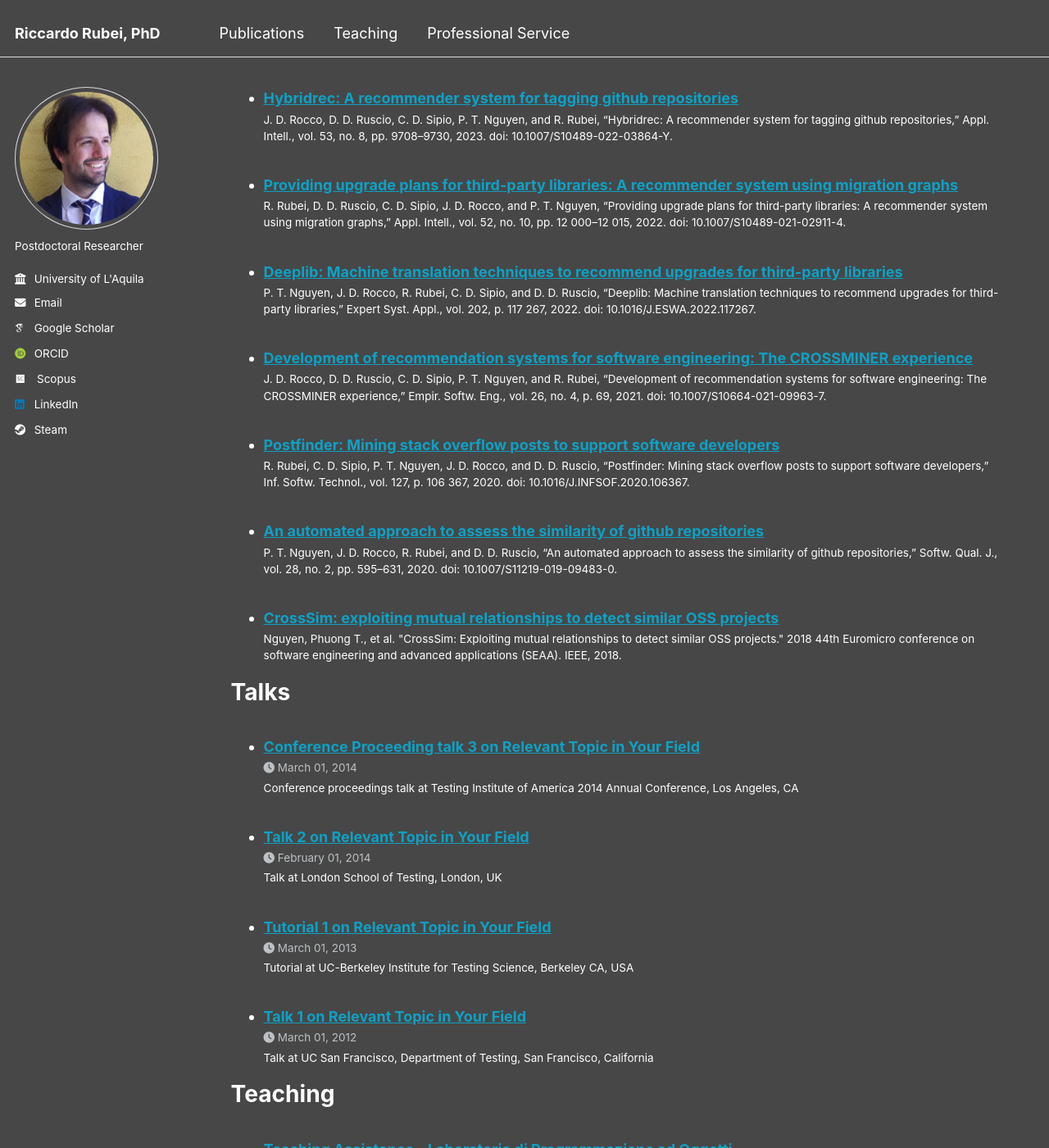
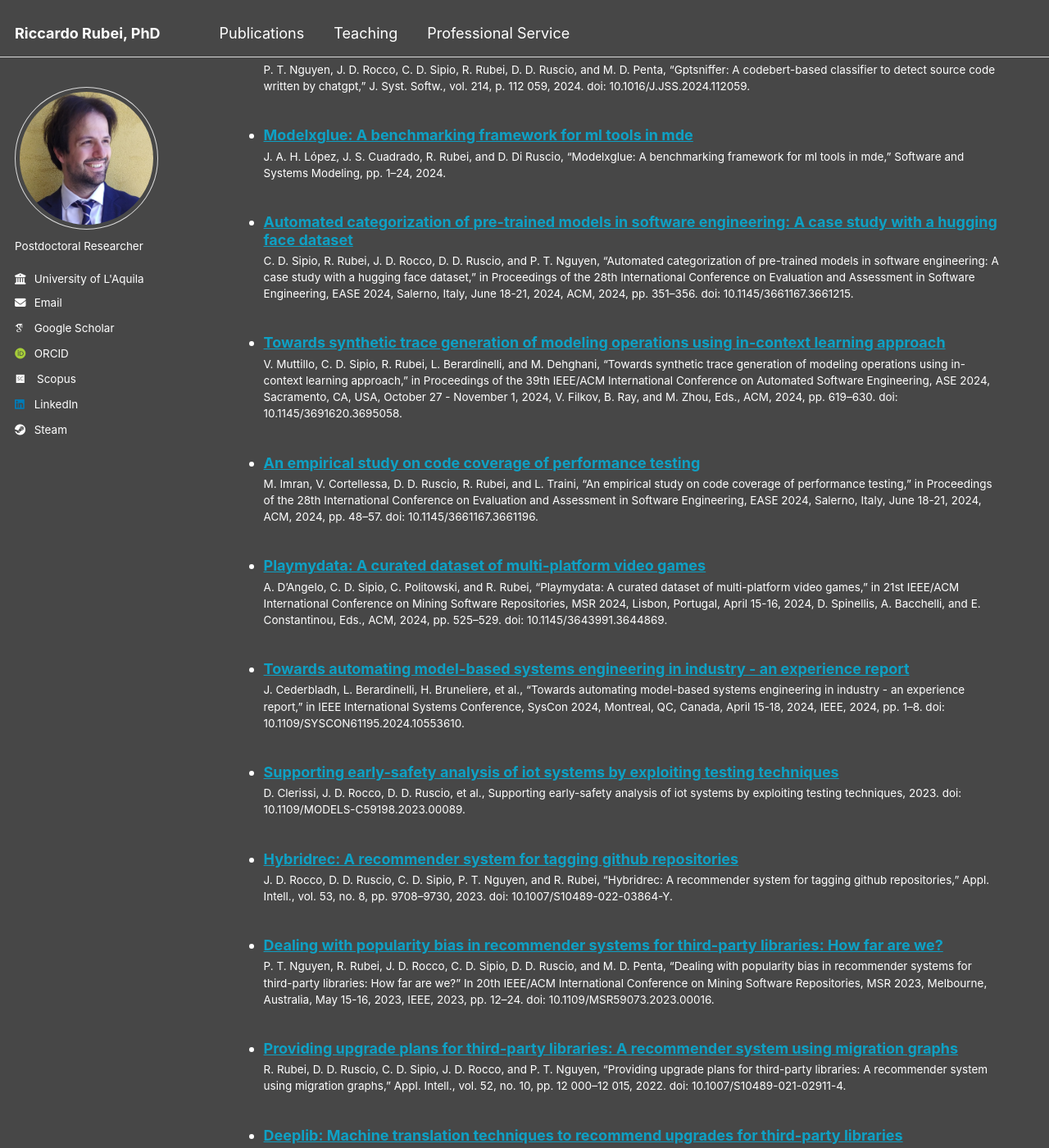
Before and after one commit to riccardoRubei/riccardoRubei.github.io, a Jekyll site: the page built from _pages/cv.md, in a window 1280 px wide and 1400 px high, scrolled down 1868 px. Shown: the whole window at 82% size. Built offline with Jekyll 4.4.1, drawn with Linux system fonts in a browser that asks for light colours; some web fonts are replaced; some of the changed text lies outside the part shown.

Commit message:
updates publications

```diff
--- /dev/null
+++ b/_publications/C_2020_1.md
@@ -0,0 +1,11 @@
+---
+title: "Topfilter: An approach to recommend relevant github topics"
+collection: publications
+category: conferences
+permalink: /publication/C_2020_1
+excerpt: 'This paper introduces TopFilter, an approach to recommend relevant GitHub topics.'
+date: 2020-01-01
+venue: "ESEM ’20: ACM / IEEE International Symposium on Empirical Software Engineering and Measurement"
+paperurl: 'https://riccardorubei.github.io/files/C_2020_1.pdf'
+citation: 'J. D. Rocco, D. D. Ruscio, C. D. Sipio, P. T. Nguyen, and R. Rubei, “Topfilter: An approach to recommend relevant github topics,” in ESEM ’20: ACM / IEEE International Symposium on Empirical Software Engineering and Measurement, Bari, Italy, October 5-7, 2020, M. T. Baldassarre, F. Lanubile, M. Kalinowski, and F. Sarro, Eds., ACM, 2020, 21:1–21:11. doi: 10.1145/3382494.3410690.'
+---
--- /dev/null
+++ b/_publications/C_2020_2.md
@@ -0,0 +1,11 @@
+---
+title: "A multinomial naive bayesian (MNB) network to automatically recommend topics for github repositories"
+collection: publications
+category: conferences
+permalink: /publication/C_2020_2
+excerpt: 'This paper proposes a Multinomial Naive Bayesian (MNB) network to automatically recommend topics for GitHub repositories.'
+date: 2020-01-01
+venue: "EASE ’20: Evaluation and Assessment in Software Engineering"
+paperurl: 'https://riccardorubei.github.io/files/C_2020_2.pdf'
+citation: 'C. D. Sipio, R. Rubei, D. D. Ruscio, and P. T. Nguyen, “A multinomial naive bayesian (MNB) network to automatically recommend topics for github repositories,” in EASE ’20: Evaluation and Assessment in Software Engineering, Trondheim, Norway, April 15-17, 2020, J. Li, L. Jaccheri, T. Dingsøyr, and R. Chitchyan, Eds., ACM, 2020, pp. 71–80. doi: 10.1145/3383219.3383227.'
+---
--- /dev/null
+++ b/_publications/C_2021_1.md
@@ -0,0 +1,11 @@
+---
+title: "Recommending third-party library updates with LSTM neural networks"
+collection: publications
+category: conferences
+permalink: /publication/C_2021_1
+excerpt: 'This paper explores recommending third-party library updates using LSTM neural networks.'
+date: 2021-01-01
+venue: "Proceedings of the 11th Italian Information Retrieval Workshop 2021"
+paperurl: 'https://riccardorubei.github.io/files/C_2021_1.pdf'
+citation: 'P. T. Nguyen, J. D. Rocco, R. Rubei, and D. D. Ruscio, “Recommending third-party library updates with LSTM neural networks,” in Proceedings of the 11th Italian Information Retrieval Workshop 2021, Bari, Italy, September 13-15, 2021, V. W. Anelli, T. D. Noia, N. Ferro, and F. Narducci, Eds., ser. CEUR Workshop Proceedings, vol. 2947, CEUR-WS.org, 2021. url: https://ceur-ws.org/Vol-2947/paper7.pdf.'
+---
--- /dev/null
+++ b/_publications/C_2022_1.md
@@ -0,0 +1,11 @@
+---
+title: "Machine learning methods for model classification: A comparative study"
+collection: publications
+category: conferences
+permalink: /publication/C_2022_1
+excerpt: 'This paper provides a comparative study of machine learning methods for model classification.'
+date: 2022-01-01
+venue: "Proceedings of the 25th International Conference on Model Driven Engineering Languages and Systems, MODELS 2022"
+paperurl: 'https://riccardorubei.github.io/files/C_2022_1.pdf'
+citation: 'J. A. H. López, R. Rubei, J. S. Cuadrado, and D. D. Ruscio, “Machine learning methods for model classification: A comparative study,” in Proceedings of the 25th International Conference on Model Driven Engineering Languages and Systems, MODELS 2022, Montreal, Quebec, Canada, October 23-28, 2022, E. Syriani, H. A. Sahraoui, N. Bencomo, and M. Wimmer, Eds., ACM, 2022, pp. 165–175. doi: 10.1145/3550355.3552461.'
+---
--- /dev/null
+++ b/_publications/C_2022_2.md
@@ -0,0 +1,11 @@
+---
+title: "Endowing third-party libraries recommender systems with explicit user feedback mechanisms"
+collection: publications
+category: conferences
+permalink: /publication/C_2022_2
+excerpt: 'This paper explores explicit user feedback mechanisms for third-party libraries recommender systems.'
+date: 2022-01-01
+venue: "IEEE International Conference on Software Analysis, Evolution and Reengineering, SANER 2022"
+paperurl: 'https://riccardorubei.github.io/files/C_2022_2.pdf'
+citation: 'R. Rubei, C. D. Sipio, J. D. Rocco, D. D. Ruscio, and P. T. Nguyen, “Endowing third-party libraries recommender systems with explicit user feedback mechanisms,” in IEEE International Conference on Software Analysis, Evolution and Reengineering, SANER 2022, Honolulu, HI, USA, March 15-18, 2022, IEEE, 2022, pp. 817–821. doi: 10.1109/SANER53432.2022.00099.'
+---
--- /dev/null
+++ b/_publications/C_2023_1.md
@@ -0,0 +1,11 @@
+---
+title: "Dealing with popularity bias in recommender systems for third-party libraries: How far are we?"
+collection: publications
+category: conferences
+permalink: /publication/C_2023_1
+excerpt: 'This paper investigates popularity bias in recommender systems for third-party libraries.'
+date: 2023-01-01
+venue: "20th IEEE/ACM International Conference on Mining Software Repositories, MSR 2023"
+paperurl: 'https://riccardorubei.github.io/files/C_2023_1.pdf'
+citation: 'P. T. Nguyen, R. Rubei, J. D. Rocco, C. D. Sipio, D. D. Ruscio, and M. D. Penta, “Dealing with popularity bias in recommender systems for third-party libraries: How far are we?” In 20th IEEE/ACM International Conference on Mining Software Repositories, MSR 2023, Melbourne, Australia, May 15-16, 2023, IEEE, 2023, pp. 12–24. doi: 10.1109/MSR59073.2023.00016.'
+---
--- a/_publications/C_2024_1.md
+++ b/_publications/C_2024_1.md
@@ -1,11 +1,11 @@
 ---
-title: "Towards Synthetic Trace Generation of Modeling Operations using In-Context Learning Approach"
+title: "Towards automating model-based systems engineering in industry - an experience report"
 collection: publications
 category: conferences
 permalink: /publication/C_2024_1
-#excerpt: 'This paper is about fixing template issue #693.'
-date: 2024-10-27
-venue: 'Proceedings of the 39th IEEE/ACM International Conference on Automated Software Engineering'
+excerpt: 'This paper discusses automating model-based systems engineering in industry, presenting an experience report.'
+date: 2024-01-01
+venue: "IEEE International Systems Conference, SysCon 2024"
 paperurl: 'https://riccardorubei.github.io/files/C_2024_1.pdf'
-#citation: 'Your Name, You. (2024). &quot;Paper Title Number 3.&quot; <i>GitHub Journal of Bugs</i>. 1(3).'
+citation: 'J. Cederbladh, L. Berardinelli, H. Bruneliere, et al., “Towards automating model-based systems engineering in industry - an experience report,” in IEEE International Systems Conference, SysCon 2024, Montreal, QC, Canada, April 15-18, 2024, IEEE, 2024, pp. 1–8. doi: 10.1109/SYSCON61195.2024.10553610.'
 ---
--- /dev/null
+++ b/_publications/C_2024_2.md
@@ -0,0 +1,11 @@
+---
+title: "Playmydata: A curated dataset of multi-platform video games"
+collection: publications
+category: conferences
+permalink: /publication/C_2024_2
+excerpt: 'This paper introduces PlayMyData, a curated dataset of multi-platform video games.'
+date: 2024-01-01
+venue: "21st IEEE/ACM International Conference on Mining Software Repositories, MSR 2024"
+paperurl: 'https://riccardorubei.github.io/files/C_2024_2.pdf'
+citation: 'A. D’Angelo, C. D. Sipio, C. Politowski, and R. Rubei, “Playmydata: A curated dataset of multi-platform video games,” in 21st IEEE/ACM International Conference on Mining Software Repositories, MSR 2024, Lisbon, Portugal, April 15-16, 2024, D. Spinellis, A. Bacchelli, and E. Constantinou, Eds., ACM, 2024, pp. 525–529. doi: 10.1145/3643991.3644869.'
+---
--- /dev/null
+++ b/_publications/C_2024_3.md
@@ -0,0 +1,11 @@
+---
+title: "An empirical study on code coverage of performance testing"
+collection: publications
+category: conferences
+permalink: /publication/C_2024_3
+excerpt: 'This paper presents an empirical study on code coverage of performance testing.'
+date: 2024-01-01
+venue: "Proceedings of the 28th International Conference on Evaluation and Assessment in Software Engineering, EASE 2024"
+paperurl: 'https://riccardorubei.github.io/files/C_2024_3.pdf'
+citation: 'M. Imran, V. Cortellessa, D. D. Ruscio, R. Rubei, and L. Traini, “An empirical study on code coverage of performance testing,” in Proceedings of the 28th International Conference on Evaluation and Assessment in Software Engineering, EASE 2024, Salerno, Italy, June 18-21, 2024, ACM, 2024, pp. 48–57. doi: 10.1145/3661167.3661196.'
+---
--- /dev/null
+++ b/_publications/C_2024_4.md
@@ -0,0 +1,11 @@
+---
+title: "Towards synthetic trace generation of modeling operations using in-context learning approach"
+collection: publications
+category: conferences
+permalink: /publication/C_2024_4
+excerpt: 'This paper explores synthetic trace generation of modeling operations using an in-context learning approach.'
+date: 2024-01-01
+venue: "Proceedings of the 39th IEEE/ACM International Conference on Automated Software Engineering, ASE 2024"
+paperurl: 'https://riccardorubei.github.io/files/C_2024_4.pdf'
+citation: 'V. Muttillo, C. D. Sipio, R. Rubei, L. Berardinelli, and M. Dehghani, “Towards synthetic trace generation of modeling operations using in-context learning approach,” in Proceedings of the 39th IEEE/ACM International Conference on Automated Software Engineering, ASE 2024, Sacramento, CA, USA, October 27 - November 1, 2024, V. Filkov, B. Ray, and M. Zhou, Eds., ACM, 2024, pp. 619–630. doi: 10.1145/3691620.3695058.'
+---
--- /dev/null
+++ b/_publications/C_2024_5.md
@@ -0,0 +1,11 @@
+---
+title: "Automated categorization of pre-trained models in software engineering: A case study with a hugging face dataset"
+collection: publications
+category: conferences
+permalink: /publication/C_2024_5
+excerpt: 'This paper presents an automated categorization of pre-trained models in software engineering using a Hugging Face dataset.'
+date: 2024-01-01
+venue: "Proceedings of the 28th International Conference on Evaluation and Assessment in Software Engineering, EASE 2024"
+paperurl: 'https://riccardorubei.github.io/files/C_2024_5.pdf'
+citation: 'C. D. Sipio, R. Rubei, J. D. Rocco, D. D. Ruscio, and P. T. Nguyen, “Automated categorization of pre-trained models in software engineering: A case study with a hugging face dataset,” in Proceedings of the 28th International Conference on Evaluation and Assessment in Software Engineering, EASE 2024, Salerno, Italy, June 18-21, 2024, ACM, 2024, pp. 351–356. doi: 10.1145/3661167.3661215.'
+---
--- /dev/null
+++ b/_publications/W_2021_2.md
@@ -0,0 +1,11 @@
+---
+title: "A lightweight approach for the automated classification and clustering of metamodels"
+collection: publications
+category: workshops
+permalink: /publication/W_2021_1
+excerpt: 'This paper proposes a lightweight approach for the automated classification and clustering of metamodels.'
+date: 2021-01-01
+venue: "MODELS Workshop Proceedings"
+paperurl: 'https://riccardorubei.github.io/files/W_2021_1.pdf'
+citation: 'R. Rubei, J. D. Rocco, D. D. Ruscio, P. T. Nguyen, and A. Pierantonio, A lightweight approach for the automated classification and clustering of metamodels, 2021. doi: 10.1109/MODELS-C53483.2021.00074.'
+---
--- /dev/null
+++ b/_publications/W_2023_1.md
@@ -0,0 +1,11 @@
+---
+title: "Supporting early-safety analysis of iot systems by exploiting testing techniques"
+collection: publications
+category: workshops
+permalink: /publication/W_2023_1
+excerpt: 'This paper focuses on supporting early-safety analysis of IoT systems by exploiting testing techniques.'
+date: 2023-01-01
+venue: "MODELS Workshop Proceedings"
+paperurl: 'https://riccardorubei.github.io/files/W_2023_1.pdf'
+citation: 'D. Clerissi, J. D. Rocco, D. D. Ruscio, et al., Supporting early-safety analysis of iot systems by exploiting testing techniques, 2023. doi: 10.1109/MODELS-C59198.2023.00089.'
+---
--- /dev/null
+++ b/_publications/W_2024_1.md
@@ -0,0 +1,11 @@
+---
+title: "On the use of llms to support the development of domain-specific modeling languages"
+collection: publications
+category: workshops
+permalink: /publication/W_2024_1
+excerpt: 'This paper discusses the use of LLMs to support the development of domain-specific modeling languages.'
+date: 2024-01-01
+venue: "Workshop Proceedings"
+paperurl: 'https://riccardorubei.github.io/files/W_2024_1.pdf'
+citation: 'C. D. Sipio, R. Rubei, J. D. Rocco, D. D. Ruscio, and L. Iovino, On the use of llms to support the development of domain-specific modeling languages, M. Wimmer, A. Egyed, B. Combemale, and M. Chechik, Eds., 2024. doi: 10.1145/3652620.3687808.'
+---
```
Also changed, not shown: _publications/W_2021_1 .md (added, +11 -0 lines), _publications/W_2025_2.md (added, +11 -0 lines).
